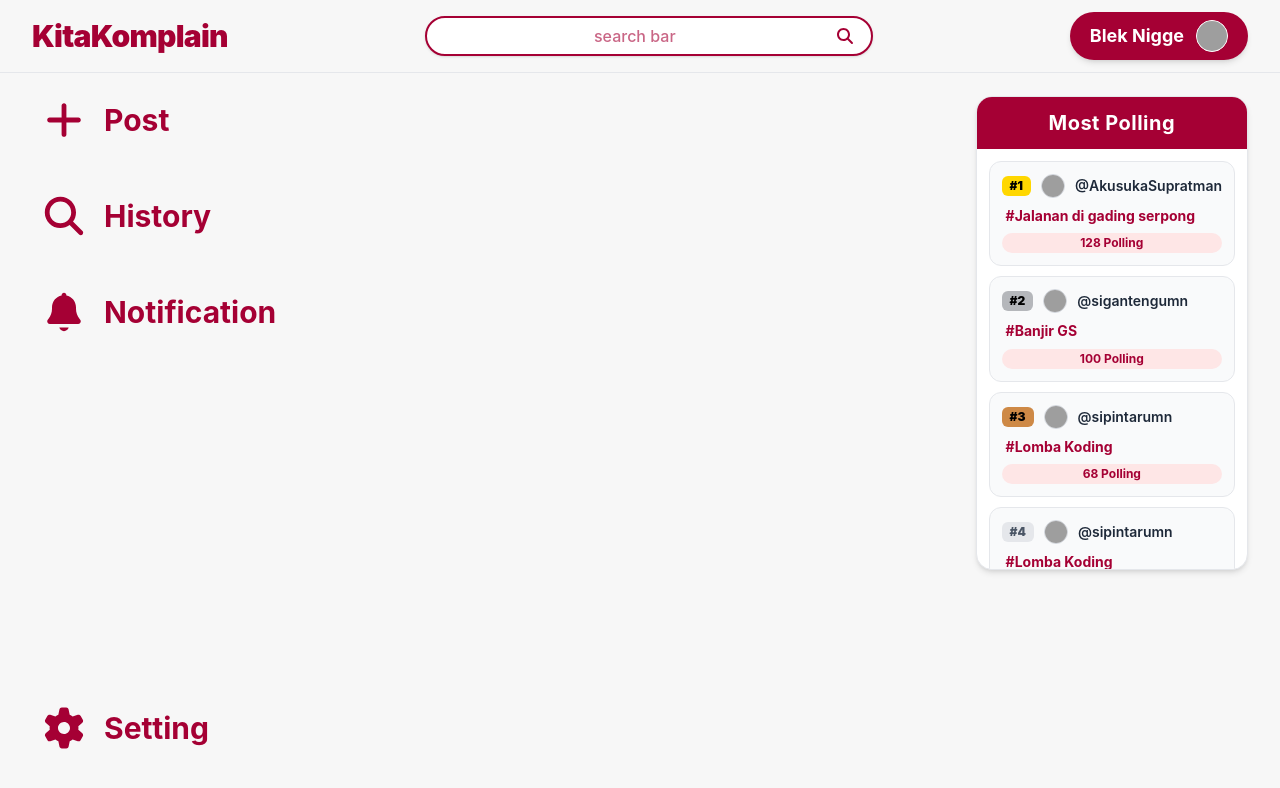
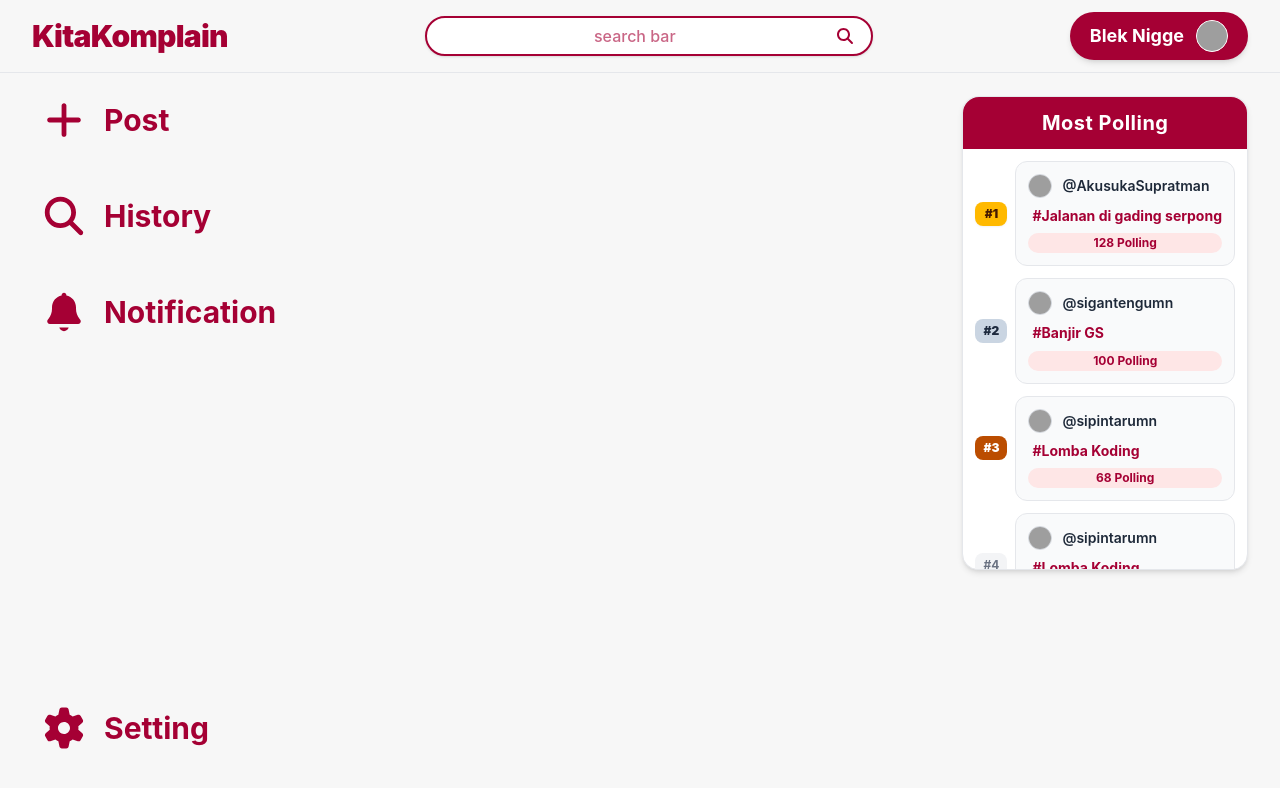
Before and after one commit to Carmeloanthony1/KitaKomplain-PNJ-Web-Development-Competition-, a React (Vite) app: page / in a window 1280 px wide. Shown: the top 788 px of the page. Built offline with nearby package versions, Linux system fonts and the light colour scheme; grey boxes are pictures that could not be loaded.

Commit message:
add: perbaiki rank postingan polling

```diff
--- a/src/components/Most_Polling.jsx
+++ b/src/components/Most_Polling.jsx
@@ -4,30 +4,39 @@ export default function Most_Polling() {
   const pollingList = dummyData.polling || [];
 
   return (
-    <aside className="w-full bg-white rounded-2xl shadow-md border border-gray-200 overflow-hidden flex flex-col">
-      <div className="bg-[#a50034] py-3 px-4 flex items-center justify-center">
+    <aside className="w-full bg-white rounded-2xl shadow-md border border-gray-200 flex flex-col">
+      <div className="bg-[#a50034] py-3 px-4 flex items-center justify-center rounded-t-2xl">
         <h1 className="text-white text-xl font-bold tracking-wide">Most Polling</h1>
       </div>
 
-      <div className="p-3 flex flex-col gap-2.5 max-h-[420px] overflow-y-auto custom-scrollbar">
+      <div className="p-3 flex flex-col gap-3 max-h-[420px] overflow-y-auto custom-scrollbar">
         {pollingList.map((item, index) => (
-          <div
-            key={index}
-            className="group relative bg-gray-50 hover:bg-red-50/50 border border-gray-200 hover:border-[#a50034]/40 p-3 rounded-xl
-            transition duration-200 flex flex-col gap-2 cursor-pointer">
-            <div className="flex items-center justify-between">
-              <div className="flex items-center gap-2.5 min-w-0">
-                <span className={`text-xs font-black px-2 py-0.5 rounded-md flex-shrink-0 ${
-                  index === 0 ? "bg-[#FFD700] text-black" :
-                  index === 1 ? "bg-[#B5B7BB] text-black" :
-                  index === 2 ? "bg-[#CE8946] text-black" : "bg-gray-200 text-gray-600"
-                }`}>#{index + 1}</span>
-                <img src = {item.avatar} alt="avatar" className="w-6 h-6 rounded-full object-cover border border-gray-300 flex-shrink-0"/>
-                <span className="font-semibold text-sm text-gray-800 truncate">{item.username}</span>
+          <div key={index} className="flex flex-row items-center gap-2 w-full">
+
+            <span
+              className={`font-black text-xs px-2 py-1 rounded-lg text-center flex-shrink-0 min-w-[32px] ${
+                index === 0
+                  ? "bg-amber-400 text-amber-950 shadow-xs" // Rank 1: Emas
+                  : index === 1
+                  ? "bg-slate-300 text-slate-800"          // Rank 2: Perak
+                  : index === 2
+                  ? "bg-amber-700 text-white"              // Rank 3: Perunggu
+                  : "bg-gray-100 text-gray-500 font-bold"   // Rank 4+: Neutral
+              }`}
+            >
+              #{index + 1}
+            </span>
+
+            <div className="group relative bg-gray-50 hover:bg-red-50/50 border border-gray-200 hover:border-[#a50034]/40 p-3 rounded-xl transition duration-200 flex flex-col gap-2 cursor-pointer flex-1 w-full">
+              <div className="flex items-center justify-between">
+                <div className="flex items-center gap-2.5 min-w-0">
+                  <img src={item.avatar} alt="avatar" className="w-6 h-6 rounded-full object-cover border border-gray-300 flex-shrink-0"/>
+                  <span className="font-semibold text-sm text-gray-800 truncate">{item.username}</span>
+                </div>
               </div>
+              <p className="text-[#a50034] font-bold text-sm leading-snug break-words pl-1">{item.topic}</p>
+              <span className="text-xs font-bold text-[#a50034] text-center bg-red-100/80 px-2 py-0.5 rounded-full flex-shrink-0">{item.polling} Polling</span>
             </div>
-            <p className="text-[#a50034] font-bold text-sm leading-snug break-words pl-1">{item.topic}</p>
-            <span className="text-xs font-bold text-[#a50034] text-center bg-red-100/80 px-2 py-0.5 rounded-full flex-shrink-0">{item.polling} Polling</span>
 
           </div>
         ))}
```
